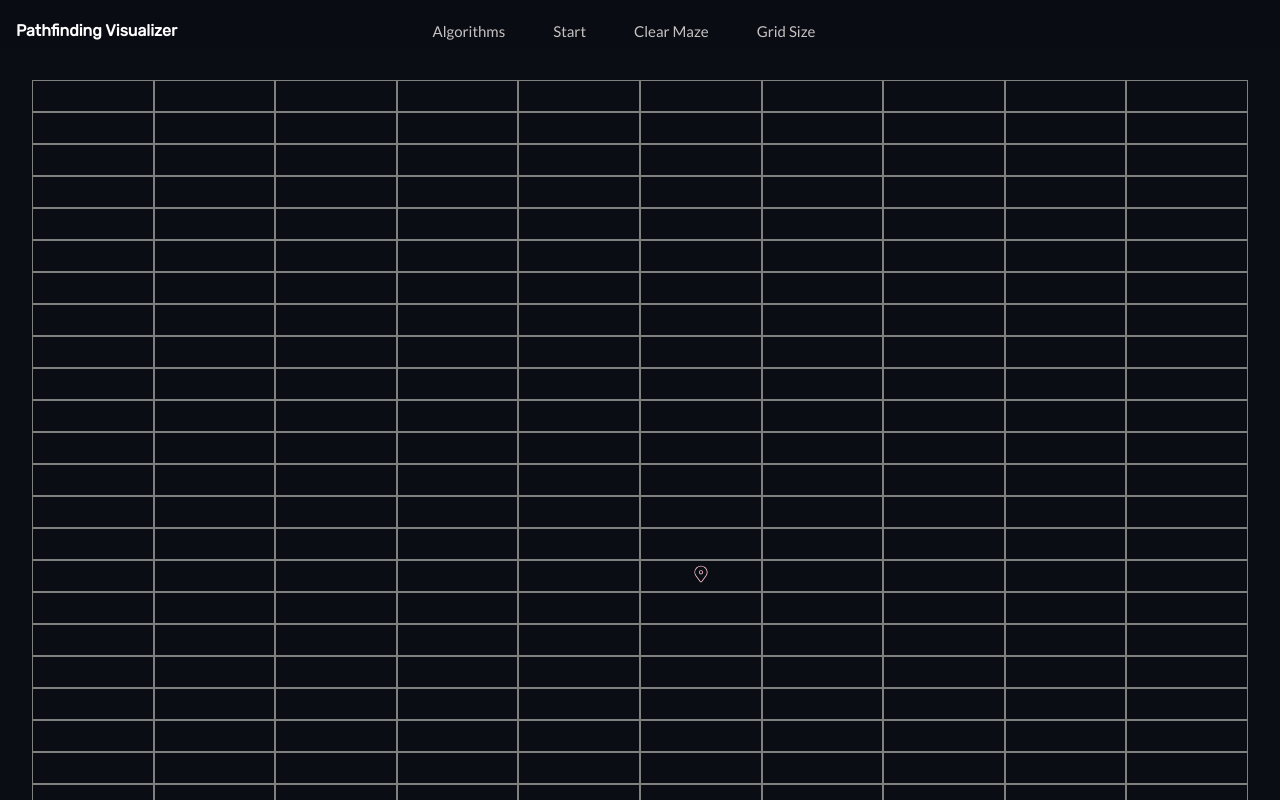
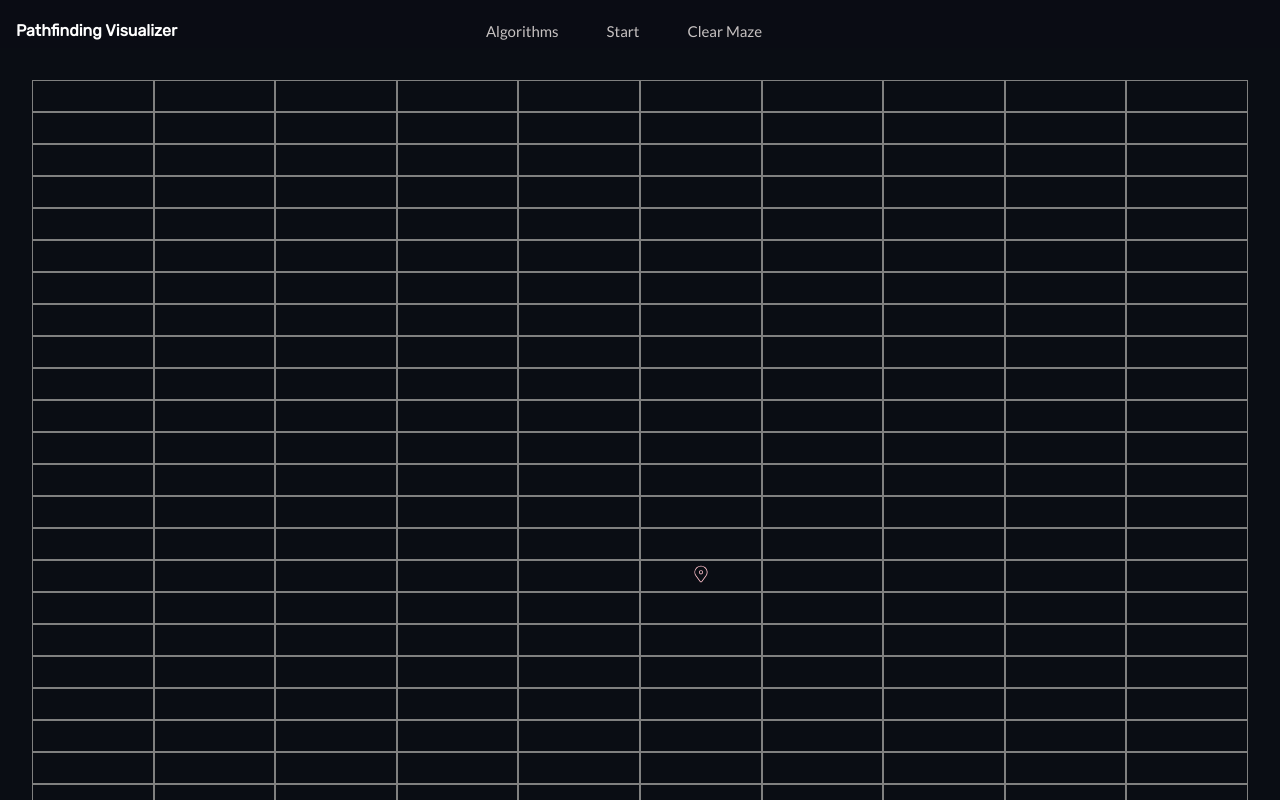
Before and after one commit to jacksonfernando/pathfinding-visualizer, a Next.js app: page / in a window 1280 px wide. Shown: the top 800 px of the page. Built offline with nearby package versions, Linux system fonts and the light colour scheme.

Commit message:
hide gridsizing because it's still broken

```diff
--- a/src/components/navbar/index.js
+++ b/src/components/navbar/index.js
@@ -36,9 +36,9 @@ const Navbar = () => {
           <li>
             <p onClick={() => setRestart(!restart)}>Clear Maze</p>
           </li>
-          <li>
+          {/*(<li>
             <p onClick={() => setIsGridModalOpen(true)}>Grid Size</p>
-          </li>
+          </li>*/}
         </ul>
       </div >
     );
```
